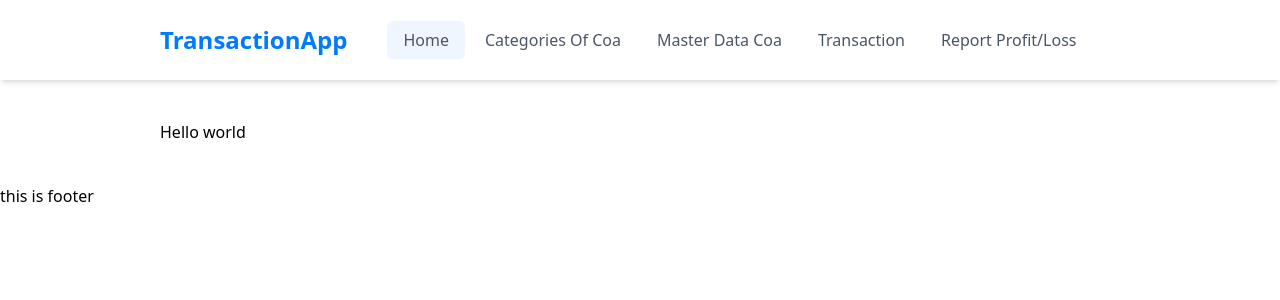
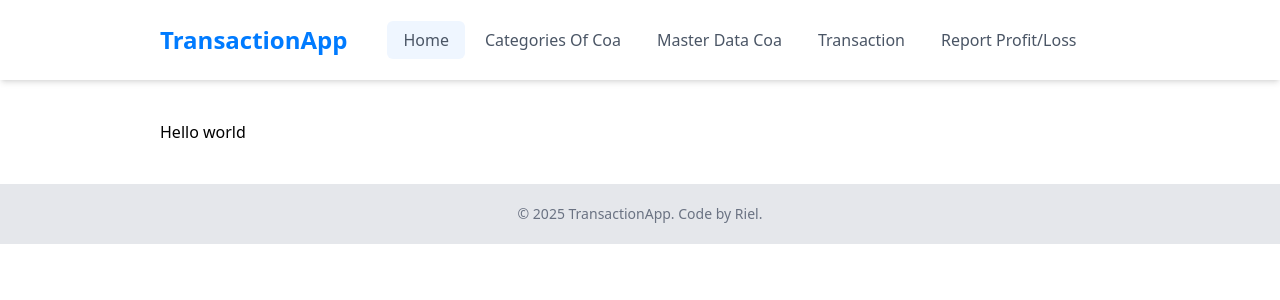
Before and after one commit to aldinpramudya/vue-engineer-webapp, a Nuxt app: page / in a window 1280 px wide. Shown: the top 300 px of the page. Built offline with nearby package versions, Linux system fonts and the light colour scheme.

Commit message:
feat(Footer) : Footer Component

```diff
--- a/app/components/AppFooter.vue
+++ b/app/components/AppFooter.vue
@@ -1,13 +1,13 @@
 <template>
-    <div>
-        <p>this is footer</p>
-    </div>
+    <footer class="bg-gray-200 text-gray-300">
+        <div class="max-w-7xl mx-auto">
+            <div class="py-5 text-center text-sm text-gray-500">
+                <p>&copy; {{ currentYear }} TransactionApp. Code by Riel.</p>
+            </div>
+        </div>
+    </footer>
 </template>
 
 <script setup>
-
+const currentYear = new Date().getFullYear()
 </script>
-
-<style lang="scss" scoped>
-
-</style>
```
